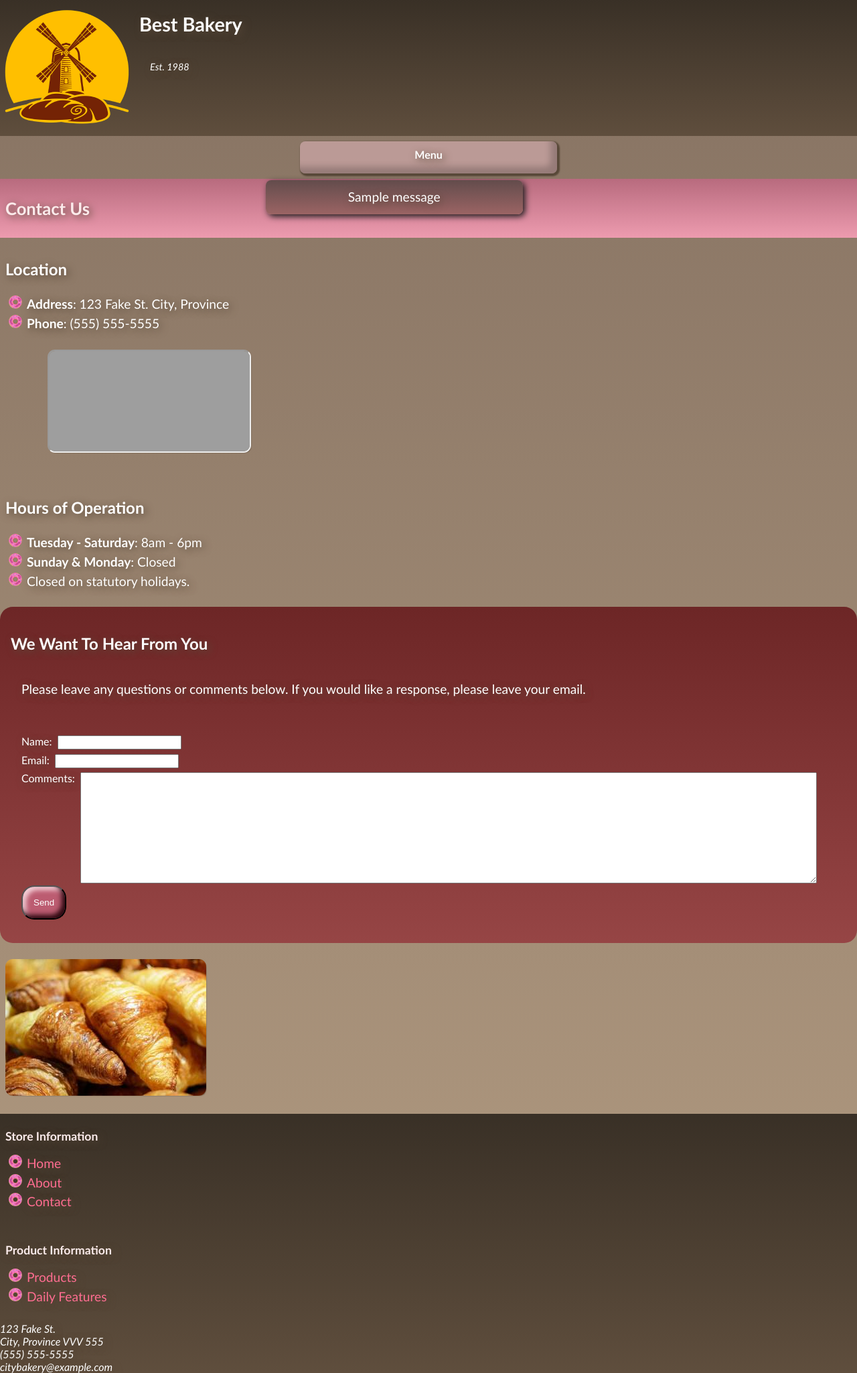
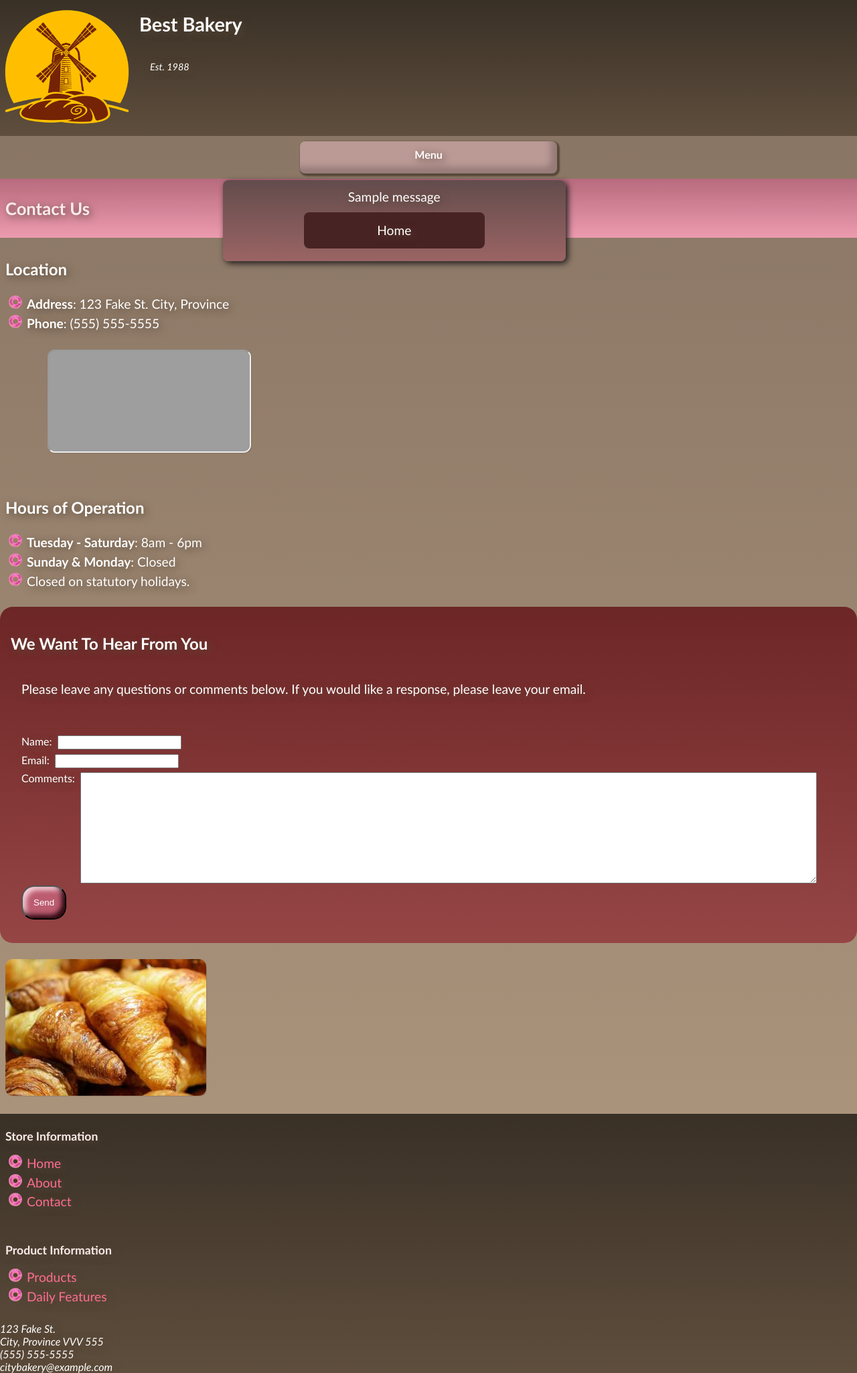
Before and after one commit to ImpendingKataclysm/bakery_website, a Django app: template main_site/templates/contact.html in a window 1280 px wide. Shown: the whole page at 67% size. Run offline with Django 3.2, Linux system fonts and the light colour scheme; the template is opened without the code that fills it, so the values that code supplies are empty; tables that the repository leaves empty hold one stand-in row (values such as "Sample post"); one stand-in notice (Sample message) is shown; grey boxes are pictures that could not be loaded.

Commit message:
Added a link to return to the home page to the success message and a link to reload the contact page to the error message

```diff
--- a/main_site/static/css/main.css
+++ b/main_site/static/css/main.css
@@ -263,13 +263,13 @@ footer a:hover, footer a:focus {
 /* Success and error messages for form submission */
 ul.response_message {
     list-style-type: none;
-    width: 30%;
+    width: 40%;
     height: 15%;
     padding: 0.8rem;
     text-align: center;
     position: fixed;
     top: 30%;
-    left: 30%;
+    left: 25%;
 }
 
 .response_message li {
@@ -287,3 +287,22 @@ ul.response_message {
 .response_message .error {
     background-image: linear-gradient(to bottom, #f20505, #f73b3b);
 }
+
+.response_btn {
+    display: block;
+    cursor: pointer;
+    background: #482323;
+    padding: 0.8rem;
+    width: 50%;
+    margin: 0.5rem auto;
+    border-radius: 0.5rem;
+    text-decoration: none;
+}
+
+.response_btn:link, .response_btn:visited {
+    color: white;
+}
+
+.response_btn:hover, .response_btn:active {
+    color: #9b6464;
+}
--- a/main_site/templates/contact.html
+++ b/main_site/templates/contact.html
@@ -62,6 +62,11 @@
                         class="{{ message.tags }}"
                     {% endif %} >
                         {{ message }}
+                    {% if message.tags == 'success' %}
+                        <a class="response_btn" href="/">Home</a>
+                    {% elif message.tags == 'error' %}
+                        <a class="response_btn" href="/contact">Try again</a>
+                    {% endif %}
                     </li>
                {% endfor %}
                 </ul>
```
